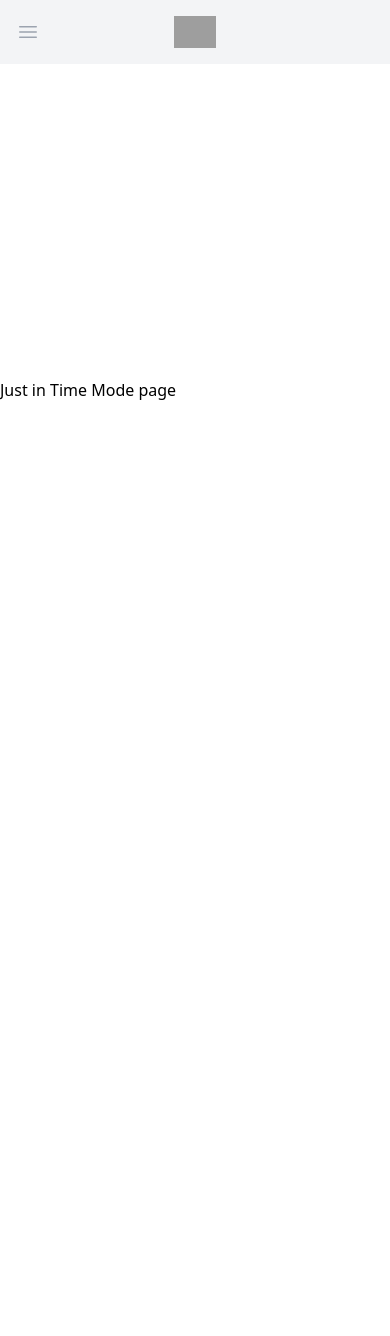
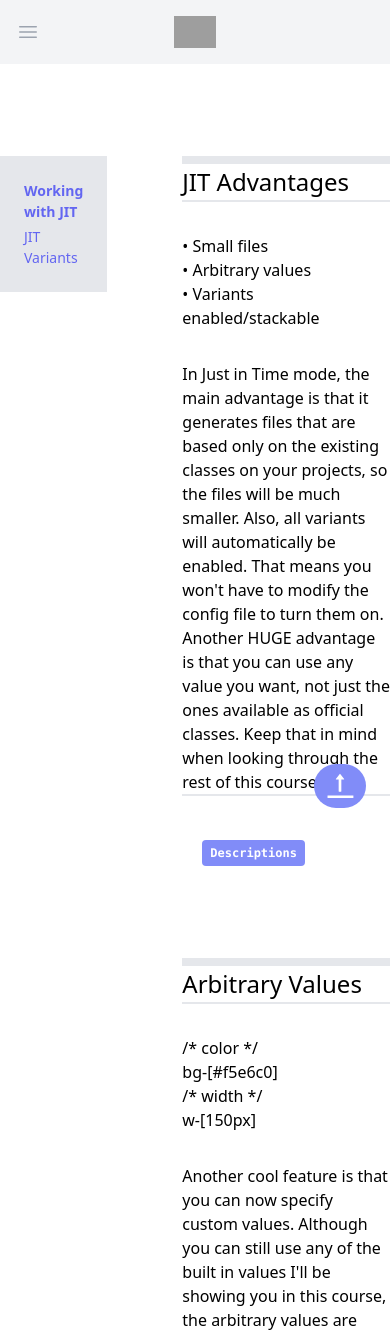
Before and after one commit to CSTKajesz/My_Reacts, a React (Create React App) app in the folder TailwindCSS/first/: page /just-intime-mode in a window 390 px wide. Shown: the top 1336 px of the page. Before the commit the page ends 844 px from the top, so only its background shows below. Built offline with nearby package versions, Linux system fonts and the light colour scheme; grey boxes are pictures that could not be loaded; what tailwindcss-font-inter would draw is missing.

Commit message:
The last pages JIT

```diff
--- a/TailwindCSS/first/src/pages/JustInTimeMode.js
+++ b/TailwindCSS/first/src/pages/JustInTimeMode.js
@@ -1,5 +1,75 @@
+import { useState, useEffect } from 'react';
+import { Link, useLocation } from 'react-router-dom';
+import WorkingWithJIT from './jit/WorkingWithJIT'
+import JITVariants from './jit/JITVariants';
+
 const JustInTimeMode = () => {
-    return <h4>Just in Time Mode page</h4>
-}
+    const [active, setActive] = useState('jit');
+    const [originalUrl, setOriginalUrl] = useState('');
+    const location = useLocation();
+
+    const handleMenuItemClick = (menuId) => {
+        setActive(menuId);
+    };
+
+    useEffect(() => {
+        const { pathname } = location;
+        const hash = active !== 'jit' ? `#${active}` : '';
+        const url = `${pathname}${hash}`;
+
+        if (!originalUrl) {
+            setOriginalUrl(url);
+        }
+
+        window.history.replaceState(null, null, url);
+    }, [active, location, originalUrl]);
+
+    useEffect(() => {
+        const { hash } = location;
+        const activeMenu = hash.slice(1);
+
+        if (activeMenu) {
+            setActive(activeMenu);
+        } else {
+            setActive('jit');
+        }
+    }, [location]);
+
+    return (
+        <>
+            <main className="h-screen relative flex flex-row mt-[125px]">
+                <div className="max-w-[200px] mt-[125px] mr-[75px] h-screen text-left flex flex-col">
+                    <div className="w-full p-6 sm:w-60 bg-gray-200 text-indigo-500 sticky top-0">
+                        <nav className="space-y-8 text-sm">
+                            <div className="space-y-2">
+                                <aside className="flex flex-col space-y-1">
+                                    <Link
+                                        to="#jit"
+                                        className={`hover:text-black ${active === 'jit' && 'font-bold'}`}
+                                        onClick={() => handleMenuItemClick('jit')}
+                                    >
+                                        Working with JIT
+                                    </Link>
+                                    <Link
+                                        to="#jitvariants"
+                                        className={`hover:text-black ${active === 'jitvariants' && 'font-bold'}`}
+                                        onClick={() => handleMenuItemClick('jitvariants')}
+                                    >
+                                        JIT Variants
+                                    </Link>
+
+                                </aside>
+                            </div>
+                        </nav>
+                    </div>
+                </div>
+                <div className="h-screen mt-[125px]">
+                    {active === 'jit' && <WorkingWithJIT />}
+                    {active === 'jitvariants' && <JITVariants />}
+                </div>
+            </main>
+        </>
+    );
+};
 
 export default JustInTimeMode
--- /dev/null
+++ b/TailwindCSS/first/src/pages/jit/JITVariants.js
@@ -0,0 +1,76 @@
+import { HashLink as Link } from 'react-router-hash-link';
+import ScrollToTopButton from '../../components/ScrollToTopButton';
+
+
+const JITVariants = () => {
+    return (
+        <>
+            <section>
+                <div className="text-2xl border-t-8 border-b-2 mb-8">Before/After Variants</div>
+                • before:
+                <br />
+                • after:
+                <br />
+
+                <p className="my-8 border-b-2" >
+                    You now have access to before and after variants within JIT mode only. So example you can go to the emojipedia and add an icon to your page.
+                </p>
+                <h1 className='before:content-[***]'> About Variants</h1>
+
+                <div className="text-2xl border-t-8 border-b-2 mb-8 mt-20">First Letter/Line</div>
+
+                • first-letter:
+                <br />
+                • first-line:
+                <br />
+                <p className="my-8 border-b-2" >
+                    You can also use first letter and first line variants, which let you modify some text on your page. For example first-line:text-4xl will make only the first line bigger.
+                </p>
+                <p class="first-line:uppercase first-line:tracking-widest first-letter:text-[20px] first-letter:font-bold first-letter:text-gray first-letter:mr-3">
+                    Well, let me tell you something, funny boy. Y'know that little stamp, the one
+                    that says "New York Public Library"? Well that may not mean anything to you,
+                    but that means a lot to me. One whole hell of a lot.
+                </p>
+
+                <Link to='https://tailwindcss.com/docs/hover-focus-and-other-states#first-line-and-first-letter'>
+                    <button className='text-xs font-semibold font-mono whitespace-nowrap px-2 py-1 ml-5 rounded text-white bg-indigo-400 rounded-2 my-3'>Descriptions</button>
+                </Link>
+                <div className="text-2xl border-t-8 border-b-2 mb-8 mt-20">Selection Variant</div>
+
+                • selection:
+                <br />
+                <p className="my-8 border-b-2" >
+                    You can also change the color of the selected text.
+                    <body class="selection:bg-purple-800 selection:text-white"></body>
+                </p>
+                <div class="selection:bg-fuchsia-300 selection:text-fuchsia-900">
+                    <p>
+                        So I started to walk into the water. I won't lie to you boys, I was
+                        terrified. But I pressed on, and as I made my way past the breakers
+                        a strange calm came over me. I don't know if it was divine intervention
+                        or the kinship of all living things but I tell you Jerry at that moment,
+                        I <em>was</em> a marine biologist.
+                    </p>
+                </div>
+
+                <Link to='https://tailwindcss.com/docs/hover-focus-and-other-states'>
+                    <button className='text-xs font-semibold font-mono whitespace-nowrap px-2 py-1 ml-5 rounded text-white bg-indigo-400 rounded-2 my-3'>Descriptions</button>
+                </Link>
+                <div className="text-2xl border-t-8 border-b-2 mb-8 mt-20">Pseudo Classes</div>
+                only, first-of-type, last-of-type, only-of-type, target default, indeterminate, placeholder-shown, autofill, required, valid invalid, in-range, out-of-range
+                <br />
+                <p className="my-8 border-b-2" >
+                    JIT now offers additional CSS Pseudo-class support. Here's the full list of additional pseudo-classes you can use with the platform. They correspond to css pseudo-classes.
+                </p>
+
+
+                <Link to='https://tailwindcss.com/docs/hover-focus-and-other-states#pseudo-classes'>
+                    <button className='text-xs font-semibold font-mono whitespace-nowrap px-2 py-1 ml-5 rounded text-white bg-indigo-400 rounded-2 my-3'>Descriptions</button>
+                </Link>
+            </section >
+            <ScrollToTopButton />
+        </>
+    )
+}
+
+export default JITVariants
--- /dev/null
+++ b/TailwindCSS/first/src/pages/jit/WorkingWithJIT.js
@@ -0,0 +1,49 @@
+import { HashLink as Link } from 'react-router-hash-link';
+import ScrollToTopButton from '../../components/ScrollToTopButton';
+
+
+const Jit = () => {
+    return (
+        <>
+            <section>
+                <div className="text-2xl border-t-8 border-b-2 mb-8">JIT Advantages</div>
+                • Small files
+                <br />
+                • Arbitrary values
+                <br />
+                • Variants enabled/stackable
+                <br />
+                <p className="my-8 border-b-2" >
+                    In Just in Time mode, the main advantage is that it generates files that are based only on the existing classes on your projects, so the files will be much smaller.
+                    Also, all variants will automatically be enabled. That means you won't have to modify the config file to turn them on.
+                    Another HUGE advantage is that you can use any value you want, not just the ones available as official classes. Keep that in mind when looking through the rest of this course.
+                </p>
+
+                <Link to='https://tailwindcss.com/docs/upgrade-guide#migrating-to-the-jit-engine'>
+                    <button className='text-xs font-semibold font-mono whitespace-nowrap px-2 py-1 ml-5 rounded text-white bg-indigo-400 rounded-2 my-3'>Descriptions</button>
+                </Link>
+                <div className="text-2xl border-t-8 border-b-2 mb-8 mt-20">Arbitrary Values</div>
+                /* color */
+                <br />
+                bg-[#f5e6c0]
+
+                <br />
+                /* width */
+                <br />
+                w-[150px]
+                <br />
+                <p className="my-8 border-b-2" >
+                    Another cool feature is that you can now specify custom values.
+                    Although you can still use any of the built in values I'll be showing you in this course, the arbitrary values are super powerful since it creates only the styles for those.
+                </p>
+
+                <Link to='https://tailwindcss.com/docs/adding-custom-styles#using-arbitrary-values'>
+                    <button className='text-xs font-semibold font-mono whitespace-nowrap px-2 py-1 ml-5 rounded text-white bg-indigo-400 rounded-2 my-3'>Descriptions</button>
+                </Link>
+            </section >
+            <ScrollToTopButton />
+        </>
+    )
+}
+
+export default Jit
```
